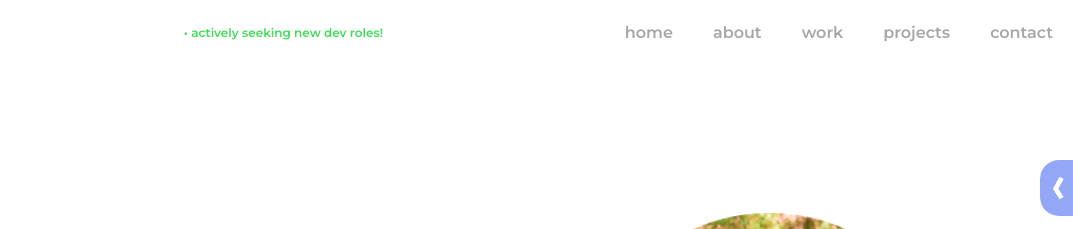
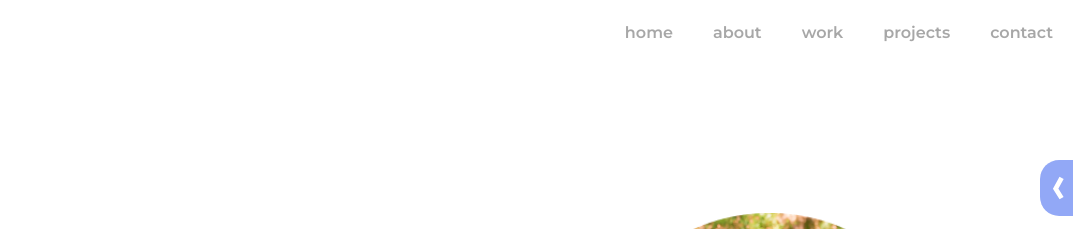
Before and after one commit to ReeceGao/reecegao-website, a website built with Vite: page index.html in a window 1280 px wide. Shown: the top 229 px of the page, 207-1280 px from the left. Built offline with nearby package versions, Linux system fonts and the light colour scheme.

Commit message:
not currently hunting for job

```diff
--- a/index.html
+++ b/index.html
@@ -24,9 +24,9 @@
                 <a href="#">
                     <img src="assets/logo.png" alt="site logo" />
                 </a>
-                <div class="text-status-seeking fw-semi-bold fs-secondary-nav">
+                <!-- <div class="text-status-seeking fw-semi-bold fs-secondary-nav">
                     • actively seeking new dev roles!
-                </div>
+                </div> -->
                 <button
                     class="mobile-nav-toggle"
                     aria-controls="primary-navigation"
```
